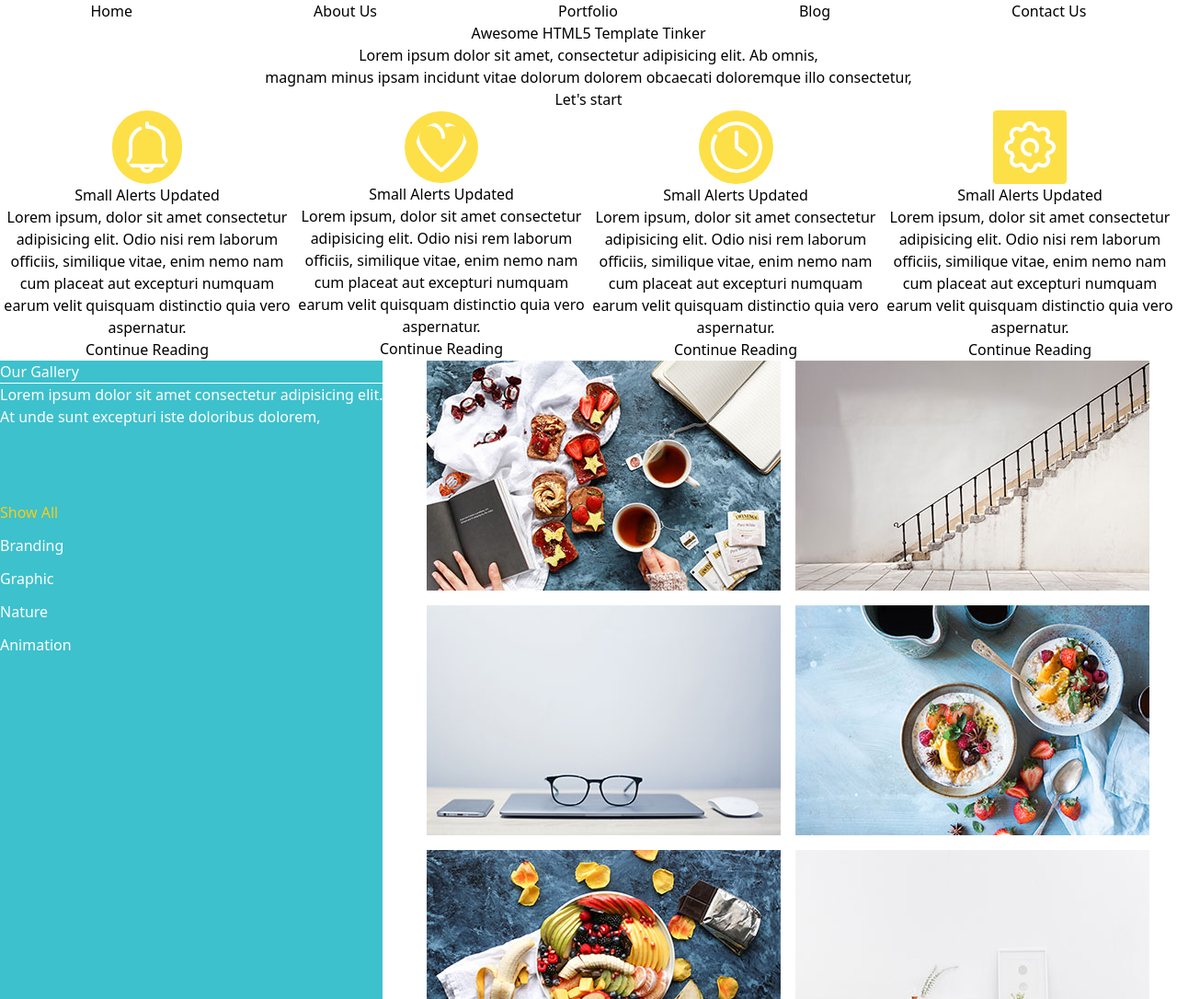
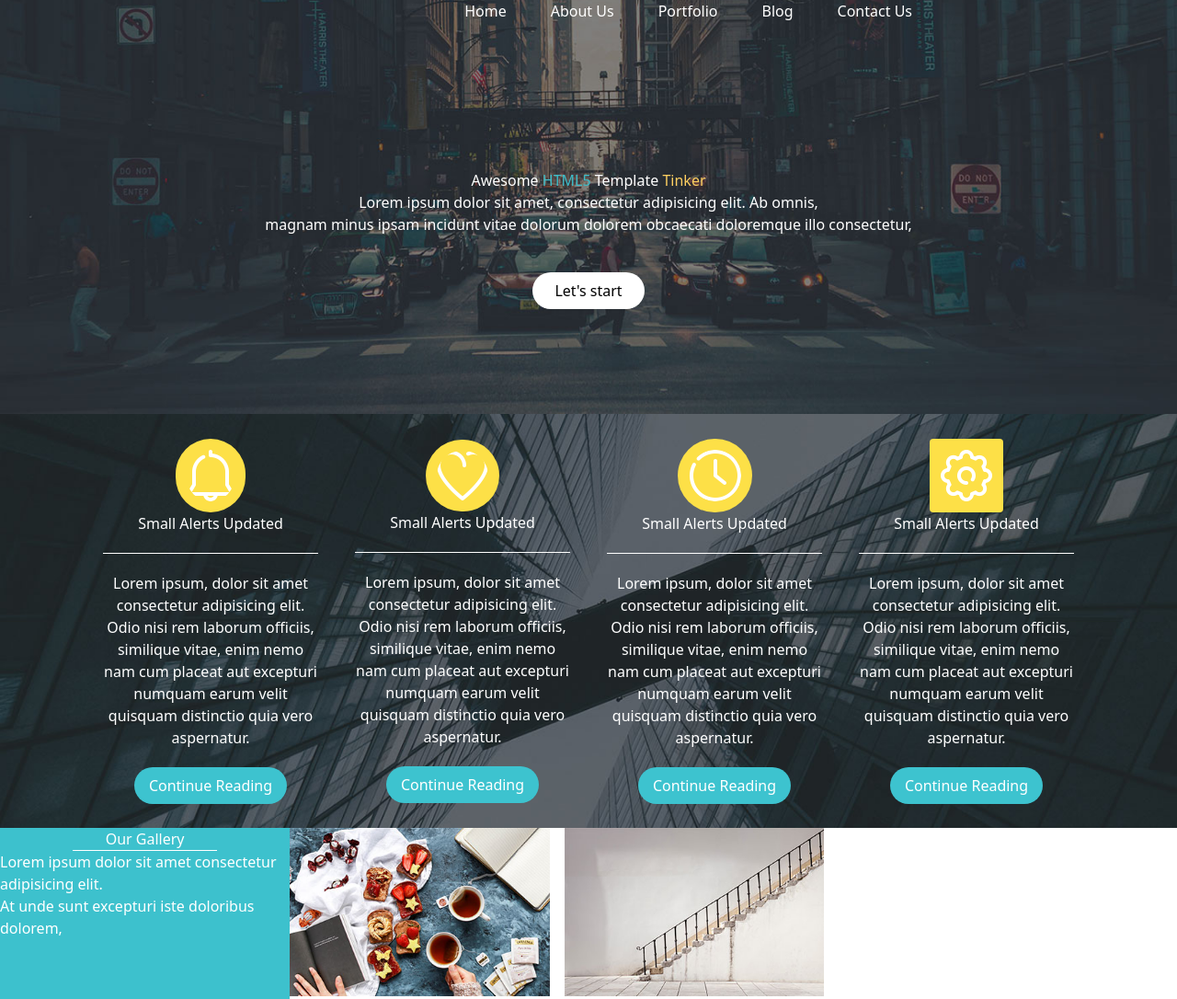
Before and after one commit to Algan-ops/Tinker, a website: page index.html in a window 1280 px wide. Shown: the top 1086 px of the page at 92% size. Drawn offline with Linux system fonts and the light colour scheme.

Commit message:
deuxieme commit Tinker

```diff
--- a/index.html
+++ b/index.html
@@ -9,78 +9,78 @@
 </head>
 <body>
 
-    <!-- HEADER -->
+    <!----------------------------- HEADER --------------------------------->
 
-    <header>
+    <header class="font1 text-white">
 
-        <!-- NAVBAR -->
+        <!------------------------------- NAVBAR------------------------->
 
         <section>
             <nav class="">
-                <ul class="flex justify-around">
-                    <li><a href="">Home</a></li>
-                    <li><a href="">About Us</a></li>
-                    <li><a href="">Portfolio</a></li>
-                    <li><a href="">Blog</a></li>
-                    <li><a href="">Contact Us</a></li>
+                <ul class="flex justify-end gap-12 mr-72">
+                    <li><a class="hover:text-[#F5C45D]" href="">Home</a></li>
+                    <li><a class="hover:text-[#F5C45D]" href="">About Us</a></li>
+                    <li><a class="hover:text-[#F5C45D]" href="">Portfolio</a></li>
+                    <li><a class="hover:text-[#F5C45D]" href="">Blog</a></li>
+                    <li><a class="hover:text-[#F5C45D]" href="">Contact Us</a></li>
                 </ul>
             </nav>
         </section>
 
-        <!-- BANNER -->
+        <!-------------------------------- BANNER ----------------------------------->
 
-        <section class="flex justify-center items-center flex-col text-center">
-            <h2>Awesome <span class="blue">HTML5</span> Template <span class="orange">Tinker</span></h2>
+        <section class="flex justify-center items-center flex-col text-center mt-40">
+            <h2>Awesome <span class="text-[#3EBCC8]">HTML5</span> Template <span class="text-[#FFD061]">Tinker</span></h2>
             <p>Lorem ipsum dolor sit amet, consectetur adipisicing elit. Ab omnis,<br>magnam minus ipsam incidunt vitae dolorum dolorem obcaecati doloremque illo consectetur,</p>
-            <a href="" class="btn">Let's start</a>
+            <a href="" class="btn mt-10 bg-white text-black px-6 py-2 rounded-3xl hover:bg-black hover:text-white ">Let's start</a>
         </section>
     </header>
 
-    <!-- MAIN -->
+    <!------------------------------------------ MAIN------------------------------- -->
 
     <main>
 
-        <!-- CARDS -->
+        <!------------------------------ article--------------------------------------->
 
-        <section class="flex justify-around text-center">
-            <article class="flex justify-center flex-col items-center">
+        <section class="font2 flex justify-around text-center text-white pl-28 pr-28 gap-10">
+            <article class="flex justify-center flex-col items-center w-1/4">
                 <img class="bg-yellow-300 border-white rounded-full p-3" src="assets/img/service_icon_01.png" alt="">
                 <h3>Small Alerts Updated</h3>
-                <div class="separateur"></div>
+                <div class="h-px w-full bg-white mb-5 mt-5"></div>
                 <p>Lorem ipsum, dolor sit amet consectetur adipisicing elit. Odio nisi rem laborum officiis, similique vitae, enim nemo nam cum placeat aut excepturi numquam earum velit quisquam distinctio quia vero aspernatur.</p>
-                <a href="" class="btn">Continue Reading</a>
+                <a href="" class="btn mt-5 bg-[#3DC3CF] px-4 py-2 rounded-3xl hover:bg-black">Continue Reading</a>
             </article>
-            <article class="flex justify-center flex-col items-center">
+            <article class="flex justify-center flex-col items-center w-1/4">
                 <img class="bg-yellow-300 border-white rounded-full p-3" src="assets/img/service_icon_02.png" alt="">
                 <h3>Small Alerts Updated</h3>
-                <div class="separateur"></div>
+                <div class="h-px w-full bg-white mb-5 mt-5"></div>
                 <p>Lorem ipsum, dolor sit amet consectetur adipisicing elit. Odio nisi rem laborum officiis, similique vitae, enim nemo nam cum placeat aut excepturi numquam earum velit quisquam distinctio quia vero aspernatur.</p>
-                <a href="" class="btn">Continue Reading</a>
+                <a href="" class="btn mt-5 bg-[#3DC3CF] px-4 py-2 rounded-3xl hover:bg-black">Continue Reading</a>
             </article>
-            <article class="flex justify-center flex-col items-center">
+            <article class="flex justify-center flex-col items-center w-1/4">
                 <img class="bg-yellow-300 border-white rounded-full p-3" src="assets/img/service_icon_03.png" alt="">
                 <h3>Small Alerts Updated</h3>
-                <div class="separateur"></div>
+                <div class="h-px w-full bg-white mb-5 mt-5"></div>
                 <p>Lorem ipsum, dolor sit amet consectetur adipisicing elit. Odio nisi rem laborum officiis, similique vitae, enim nemo nam cum placeat aut excepturi numquam earum velit quisquam distinctio quia vero aspernatur.</p>
-                <a href="" class="btn">Continue Reading</a>
+                <a href="" class="btn mt-5 bg-[#3DC3CF] px-4 py-2 rounded-3xl hover:bg-black">Continue Reading</a>
             </article>
-            <article class="flex justify-center flex-col items-center">
+            <article class="flex justify-center flex-col items-center w-1/4">
                 <img class="bg-yellow-300 border-white rounded p-3" src="assets/img/service_icon_04.png" alt="">
                 <h3>Small Alerts Updated</h3>
-                <div class="separateur"></div>
+                <div class="h-px w-full bg-white mb-5 mt-5"></div>
                 <p>Lorem ipsum, dolor sit amet consectetur adipisicing elit. Odio nisi rem laborum officiis, similique vitae, enim nemo nam cum placeat aut excepturi numquam earum velit quisquam distinctio quia vero aspernatur.</p>
-                <a href="" class="btn">Continue Reading</a>
+                <a href="" class="btn mt-5 bg-[#3DC3CF] px-4 py-2 rounded-3xl hover:bg-black">Continue Reading</a>
             </article>
         </section>
 
-        <!-- GALLERY -->
+        <!-------------------------- GALLERY ----------------------->
 
-        <section class="flex flex-row">
-            <div class="bg-[#3DC1CD] text-white flex flex-col text-start mr-12">
-                <h3>Our Gallery</h3>
-                <div class="h-px w-full bg-white"></div>
+        <section class="flex flex-row justify-between">
+            <div class="bg-[#3DC1CD] text-white flex flex-col text-start w-1/3 items-center">
+                <h3 class="">Our Gallery</h3>
+                <div class="h-px w-1/2 bg-white"></div>
                 <p>Lorem ipsum dolor sit amet consectetur adipisicing elit.<br>At unde sunt excepturi iste doloribus dolorem,</p>
-                <ul class="flex flex-col mt-20">
+                <ul class="flex flex-col mt-20 items-start">
                     <li class="pb-3"><a class="text-yellow-400" href="">Show All</a></li>
                     <li class="pb-3"><a href="">Branding</a></li>
                     <li class="pb-3"><a href="">Graphic</a></li>
@@ -91,7 +91,7 @@
 
 <!--------------------GALLERY IMAGE ------------------------>
 
-            <div class="grid">
+            <div class="grid mr-96">
                 <img src="assets/img/portfolio_item_01.jpg" alt="">
                 <img src="assets/img/portfolio_item_02.jpg" alt="">
                 <img src="assets/img/portfolio_item_03.jpg" alt="">
@@ -101,13 +101,13 @@
             </div>
         </section>
 
-<!----------------------------TEMOIGNAGE --------------------------------->
+<!----------------------------bloc1 --------------------------------->
 
-        <section class="bg-[#F5C45D] h-96 flex flex-col items-center justify-center">
+        <section class="bg-[#F5C45D] h-96 flex flex-col items-center justify-center text-center">
             <div class="bg-white w-1/3 p-7 rounded-xl">
                 <p class="">"Lorem ipsum dolor sit amet consectetur adipisicing elit. Repudiandae incidunt eius ut labore cum deleniti! Quas iste rem cupiditate debitis vero totam consequuntur fugit accusamus corrupti, optio nulla cumque natus."</p>
             </div>
-            <div class="flex flex-col justify-center items-center text-white">
+            <div class="flex flex-col justify-center items-center text-white mt-5">
                 <p>Richard Beal</p>
                 <p>CSS Developper</p>
             </div>
@@ -117,14 +117,16 @@
 
         <section class="fond w-full flex justify-around">
             <div class="w-1/4 text-white bg-[#0000008c]">
-                <h3>OUR BLOG POSTS</h3>
-                <div class="h-px w-full bg-white"></div>
-                <p>Lorem ipsum dolor sit amet consectetur adipisicing elit. Officia enim maxime, atque inventore quod eaque harum quas. Id, voluptatum. Vitae nesciunt adipisci aperiam optio debitis. Porro laboriosam quasi tenetur aliquam!</p>
-                <div>
-                    <a href="" class="btnblog">Lorem ipsum, dolor sit amet.</a>
-                    <a href="" class="btnblog">Repudiandae sint vitae a reprehenderit.</a>
-                    <a href="" class="btnblog">Sed libero fuga obcaecati quasi.</a>
-                    <a href="" class="btnblog">Eos officia et odio quos nihil.</a>
+                <h3 class="ml-36 mt-5">OUR BLOG POSTS</h3>
+                <div class="h-px w-72 bg-white ml-36 mt-5"></div>
+                <p class="ml-36 mt-5">Lorem ipsum dolor sit amet consectetur adipisicing elit. Officia enim maxime,atque inventore quod eaque harum quas.</p>
+                <div class="flex flex-col items-start ml-36 mt-5 text-black">
+                    <div class="flex flex-col gap-y-5 text-center">
+                    <a href="" class="btnblog text-[#b57600] bg-white py-2 px-10">Lorem Ipsum Dolor Sit amet.</a>
+                    <a href="" class="bg-white py-2">Repudiandae sint vitae.</a>
+                    <a href="" class="bg-white py-2">Sed libero fuga obcaecati.</a>
+                    <a href="" class="bg-white py-2">Eos officia et odio quos.</a>
+                    </div>
                 </div>
             </div>
 
@@ -144,11 +146,11 @@
 
     <!-----------------------CONTACT--------------------------->
 
-        <section class="flex flex-col justify-center items-center w-full bg-[#585F65] text-white">
+        <section class="flex flex-col justify-center items-center w-full bg-[#585F65] text-white pt-24 pb-24">
             <h2 class="">Contact us</h2>
-            <div class="h-px w-1/6 bg-white"></div>
+            <div class="h-px w-1/6 bg-white mt-5 mb-5"></div>
             <p class="text-center w-96">Donec sit amet commodo acru. Sed sit amet iaculis mi, vel fermentum nisi. Morbi dui enim, vestibulum non accumssan ac, tempor non nisl.</p>
-            <a href="" class="btn bg-[#3DC3CF] px-4 py-2 rounded-3xl">Send us a message</a>
+            <a href="" class="btn mt-5 bg-[#3DC3CF] px-4 py-2 rounded-3xl hover:bg-black">Send us a message</a>
         </section>
 
 <!-------------------------MAP--------------------------------------->
@@ -157,7 +159,7 @@
             <iframe class="map" src="https://www.google.com/maps/embed?pb=!1m18!1m12!1m3!1d2505.487547831466!2d0.7191789325473786!3d45.18072617338886!2m3!1f0!2f0!3f0!3m2!1i1024!2i768!4f13.1!3m3!1m2!1s0x47ff6fcd5ea9c2b9%3A0xf059ab2235016157!2sTALIS%20Campus%20P%C3%A9rigueux!5e0!3m2!1sfr!2sfr!4v1729173677116!5m2!1sfr!2sfr" style="border:0;" allowfullscreen="" loading="lazy" referrerpolicy="no-referrer-when-downgrade"></iframe>
         </section>
 
-        <!-- BAS DE FOOTER -->
+        <!---------------------------- BAS DE FOOTER ------------------------------------->
 
         <section class="flex justify-around bg-[#373B3C] text-white h-64 items-center">
             <div class="flex-col">
@@ -183,11 +185,11 @@
             <div class="logoreso">
                 <h3 class="font-bold">Get Social with us</h3>
                 <ul class="flex mt-10 gap-x-2">
-                    <li><a class="hover:text-[#0077b5] transition-all ease-in-out duration-300" href=""><i class="fa-brands fa-twitter"></i></a></li>
-                    <li><a class="hover:text-[#0077b5] transition-all ease-in-out duration-300" href=""><i class="fa-brands fa-facebook"></i></a></li>
-                    <li><a class="hover:text-[#ca2406] transition-all ease-in-out duration-300" href=""><i class="fa-brands fa-linkedin-in"></i></a></li>
-                    <li><a class="hover:text-[#af00b5] transition-all ease-in-out duration-300" href=""><i class="fa-solid fa-wifi"></i></a></li>
-                    <li><a class="hover:text-[#b57600] transition-all ease-in-out duration-300" href=""><i class="fa-solid fa-basketball"></i></a></li>
+                    <li><a class="hover:text-[#0077b5] transition-all ease-in-out duration-300 text-[#373B3C] bg-white px-2 py-1 rounded-full" href=""><i class="fa-brands fa-twitter"></i></a></li>
+                    <li><a class="hover:text-[#0077b5] transition-all ease-in-out duration-300 text-[#373B3C] bg-white px-2 py-1 rounded-full" href=""><i class="fa-brands fa-facebook-f"></i></a></li>
+                    <li><a class="hover:text-[#ca2406] transition-all ease-in-out duration-300 text-[#373B3C] bg-white px-2 py-1 rounded-full" href=""><i class="fa-brands fa-linkedin-in"></i></a></li>
+                    <li><a class="hover:text-[#00b52d] transition-all ease-in-out duration-300 px-2 py-1 rounded-full bg-white text-[#373B3C]" href=""><i class="fa-solid fa-wifi"></i></a></li>
+                    <li><a class="hover:text-[#b57600] transition-all ease-in-out duration-300 text-[#373B3C] bg-white px-2 py-1 rounded-full" href=""><i class="fa-solid fa-basketball"></i></a></li>
                 </ul>
             </div>
         </section>
--- a/src/style.css
+++ b/src/style.css
@@ -35,3 +35,17 @@
   .logoreso a:hover  {
     font-size: 18px;
   }
+
+  .font1 {
+    background-image: url(/assets/img/blog-bg.jpg);
+    background-size: cover;
+    background-position: center;
+    height: 450px;
+  }
+
+  .font2 {
+    background-image: url(/assets/img/about-bg.jpg);
+    background-size: cover;
+    background-position: center;
+    height: 450px;
+  }
```
Also changed, not shown: dist/style.css.
